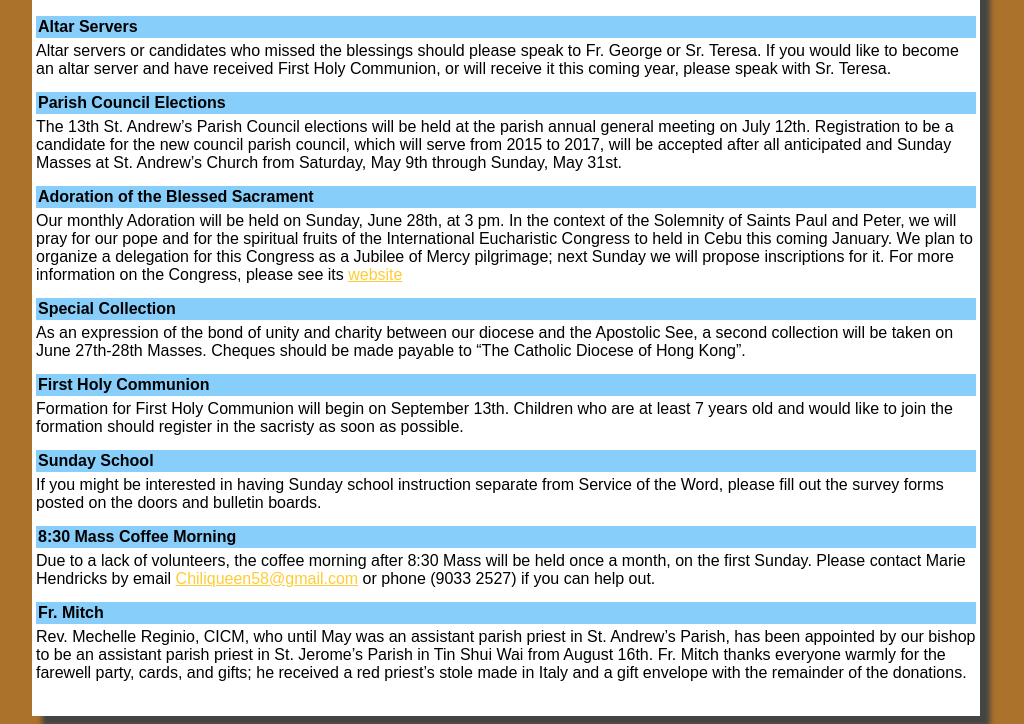
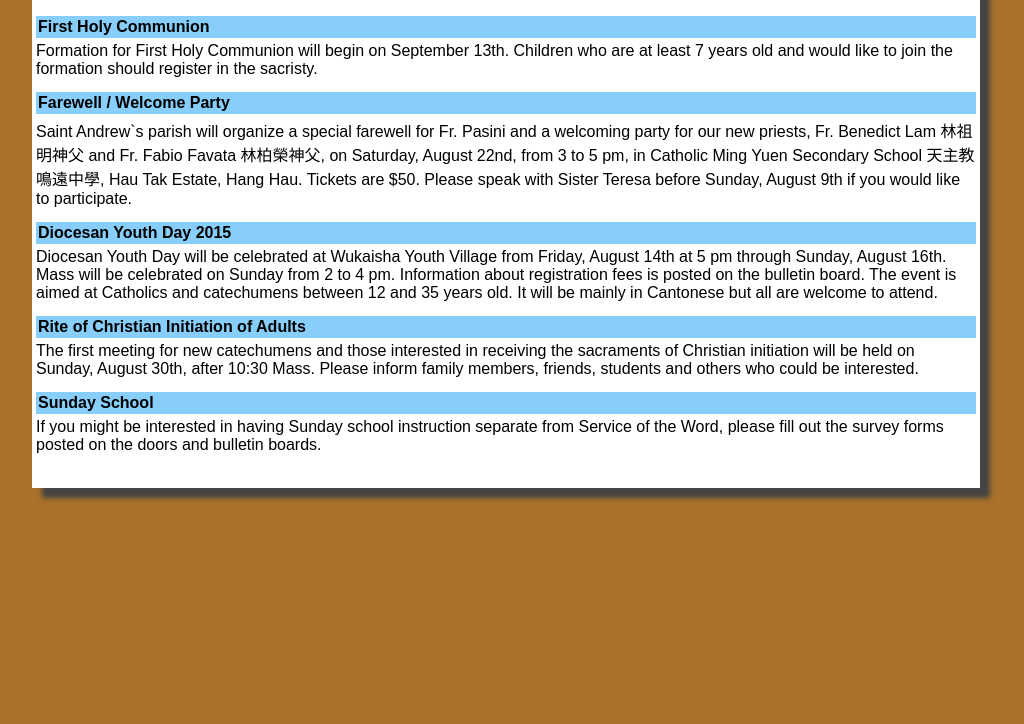
Before and after one commit to Mlvtrglvn/ChurchNew, a plain HTML site: page announcements.html in a window 1280 px wide. Shown: the part 281-1005 px from the top of the page, without its empty margins (134-1158 px from the left). After the commit the page ends 800 px from the top, so only its background shows below. Drawn offline with Linux system fonts and the light colour scheme.

Commit message:
Update announcements week 30-2015

```diff
--- a/announcements.html
+++ b/announcements.html
@@ -54,45 +54,40 @@
     </section>
 
     <section id="pagecontent">
-        <div class="newsheader">Altar Servers</div>
+        <div class="newsheader">First Holy Communion</div>
         <div class="newsitem">
-            Altar servers or candidates who missed the blessings should please speak
-            to Fr. George or Sr. Teresa. If you would like to become an altar server
-            and have received First Holy Communion, or will receive it this coming
-            year, please speak with Sr. Teresa.
+            Formation for First Holy Communion will begin on September 13th.
+            Children who are at least 7 years old and would like to join the formation
+            should register in the sacristy.
         </div>
 
-        <div class="newsheader">Parish Council Elections</div>
+        <div class="newsheader">Farewell / Welcome Party</div>
         <div class="newsitem">
-            The 13th St. Andrew’s Parish Council elections will be held at the parish annual general meeting on July
-            12th. Registration to be a candidate for the new council parish council, which will serve from 2015 to 2017,
-            will be accepted after all anticipated and Sunday Masses at St. Andrew’s Church from Saturday, May 9th
-            through Sunday, May 31st.
+            Saint Andrew`s parish will organize a special farewell for Fr. Pasini and a
+            welcoming party for our new priests, Fr. Benedict Lam 林祖明神父 and
+            Fr. Fabio Favata 林柏榮神父, on Saturday, August 22nd, from 3 to 5 pm,
+            in Catholic Ming Yuen Secondary School 天主教鳴遠中學, Hau Tak
+            Estate, Hang Hau. Tickets are $50. Please speak with Sister Teresa before
+            Sunday, August 9th if you would like to participate.
         </div>
 
-        <div class="newsheader">Adoration of the Blessed Sacrament</div>
+        <div class="newsheader">Diocesan Youth Day 2015</div>
         <div class="newsitem">
-            Our monthly Adoration will be held on Sunday, June 28th, at 3 pm. In
-            the context of the Solemnity of Saints Paul and Peter, we will pray for our
-            pope and for the spiritual fruits of the International Eucharistic Congress
-            to held in Cebu this coming January. We plan to organize a delegation for
-            this Congress as a Jubilee of Mercy pilgrimage; next Sunday we will
-            propose inscriptions for it. For more information on the Congress, please
-            see its <a href="http://iec2016.ph/">website</a>
+            Diocesan Youth Day will be celebrated at Wukaisha Youth Village from
+            Friday, August 14th at 5 pm through Sunday, August 16th. Mass will be
+            celebrated on Sunday from 2 to 4 pm. Information about registration fees
+            is posted on the bulletin board. The event is aimed at Catholics and
+            catechumens between 12 and 35 years old. It will be mainly in Cantonese
+            but all are welcome to attend.
+
 
         </div>
 
-        <div class="newsheader">Special Collection</div>
-        <div class="newsitem">As an expression of the bond of unity and charity between our diocese
-            and the Apostolic See, a second collection will be taken on June 27th-28th Masses. Cheques should be made
-            payable to “The
-            Catholic Diocese of Hong Kong”.
-        </div>
-
-        <div class="newsheader">First Holy Communion</div>
-        <div class="newsitem">Formation for First Holy Communion will begin on September 13th.
-            Children who are at least 7 years old and would like to join the formation
-            should register in the sacristy as soon as possible.
+        <div class="newsheader">Rite of Christian Initiation of Adults</div>
+        <div class="newsitem">The first meeting for new catechumens and those interested in receiving
+            the sacraments of Christian initiation will be held on Sunday, August
+            30th, after 10:30 Mass. Please inform family members, friends, students
+            and others who could be interested.
         </div>
 
         <div class="newsheader">Sunday School</div>
@@ -101,21 +96,6 @@
             doors and bulletin boards.
         </div>
 
-        <div class="newsheader">8:30 Mass Coffee Morning</div>
-        <div class="newsitem">Due to a lack of volunteers, the coffee morning after 8:30 Mass will be
-            held once a month, on the first Sunday. Please contact Marie Hendricks by email
-            <a href="mailto:Chiliqueen58@gmail.com">Chiliqueen58@gmail.com</a> or phone (9033 2527) if you can help out.
-        </div>
-
-        <div class="newsheader">Fr. Mitch</div>
-        <div class="newsitem">Rev. Mechelle Reginio, CICM, who until May was an assistant parish
-            priest in St. Andrew’s Parish, has been appointed by our bishop to be an
-            assistant parish priest in St. Jerome’s Parish in Tin Shui Wai from August
-            16th. Fr. Mitch thanks everyone warmly for the farewell party, cards, and
-            gifts; he received a red priest’s stole made in Italy and a gift envelope
-            with the remainder of the donations.
-        </div>
-
     </section>
 
 </article>
```
